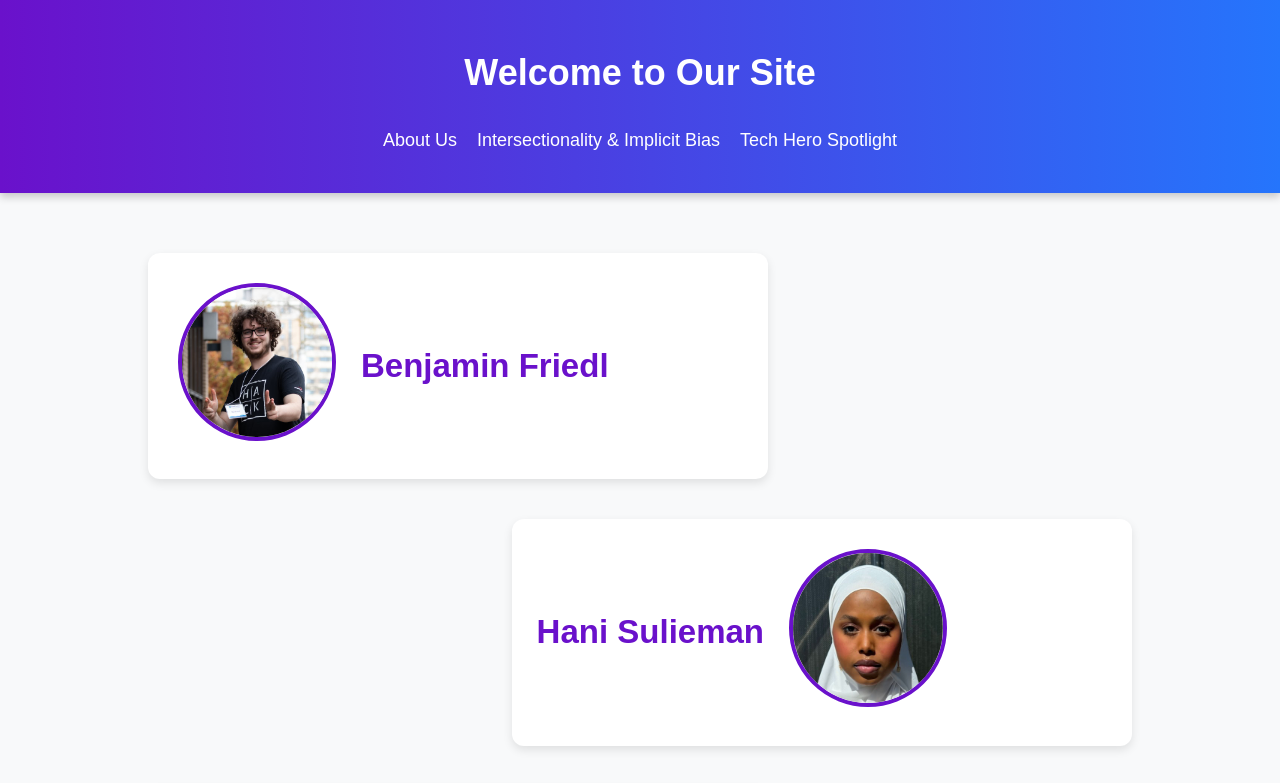
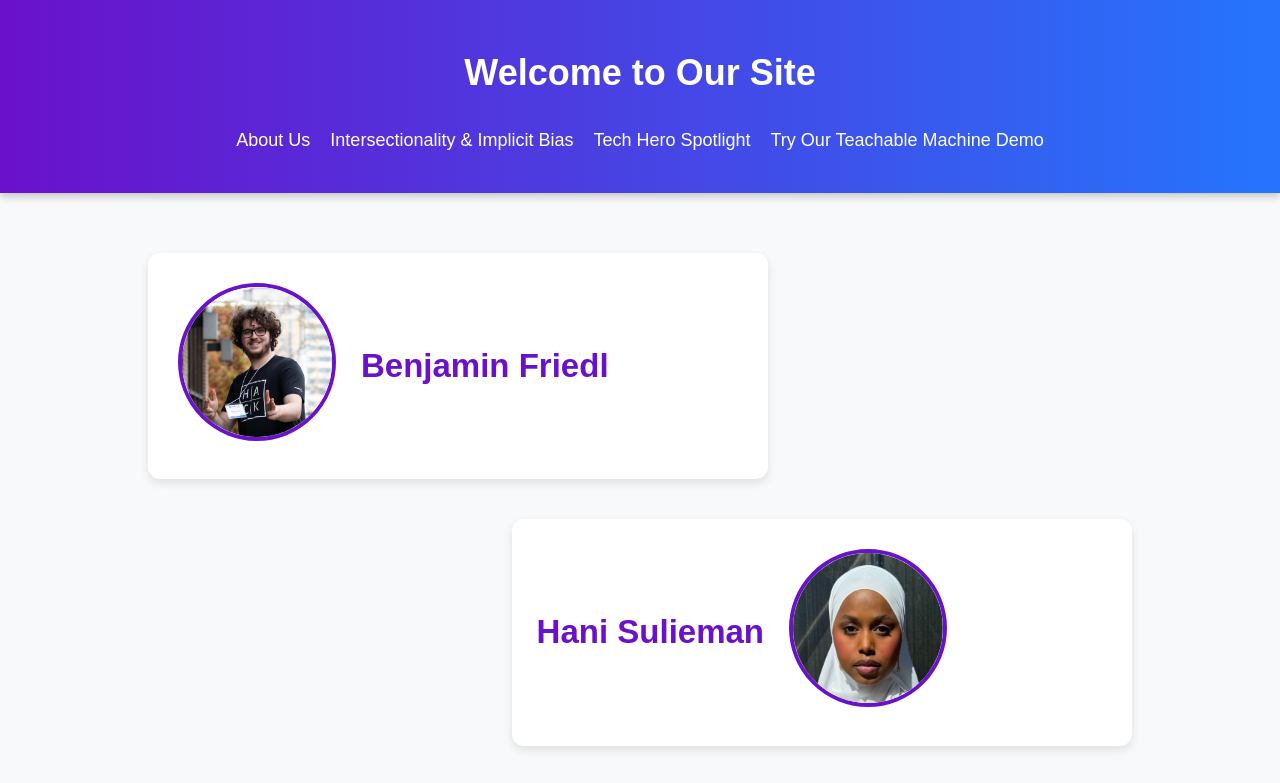
Before and after one commit to BluFromRio/cool-cats, a plain HTML site: page index.html in a window 1280 px wide. Shown: the top 783 px of the page. Drawn offline with Linux system fonts and the light colour scheme.

Commit message:
Update index.html

```diff
--- a/index.html
+++ b/index.html
@@ -16,6 +16,7 @@
                 <li><a href="about.html">About Us</a></li>
                 <li><a href="intersectionality.html">Intersectionality & Implicit Bias</a></li>
                 <li><a href="tech-hero.html">Tech Hero Spotlight</a></li>
+                <li><a href="pets.html">Try Our Teachable Machine Demo</a></li>
             </ul>
         </nav>
     </header>
```
